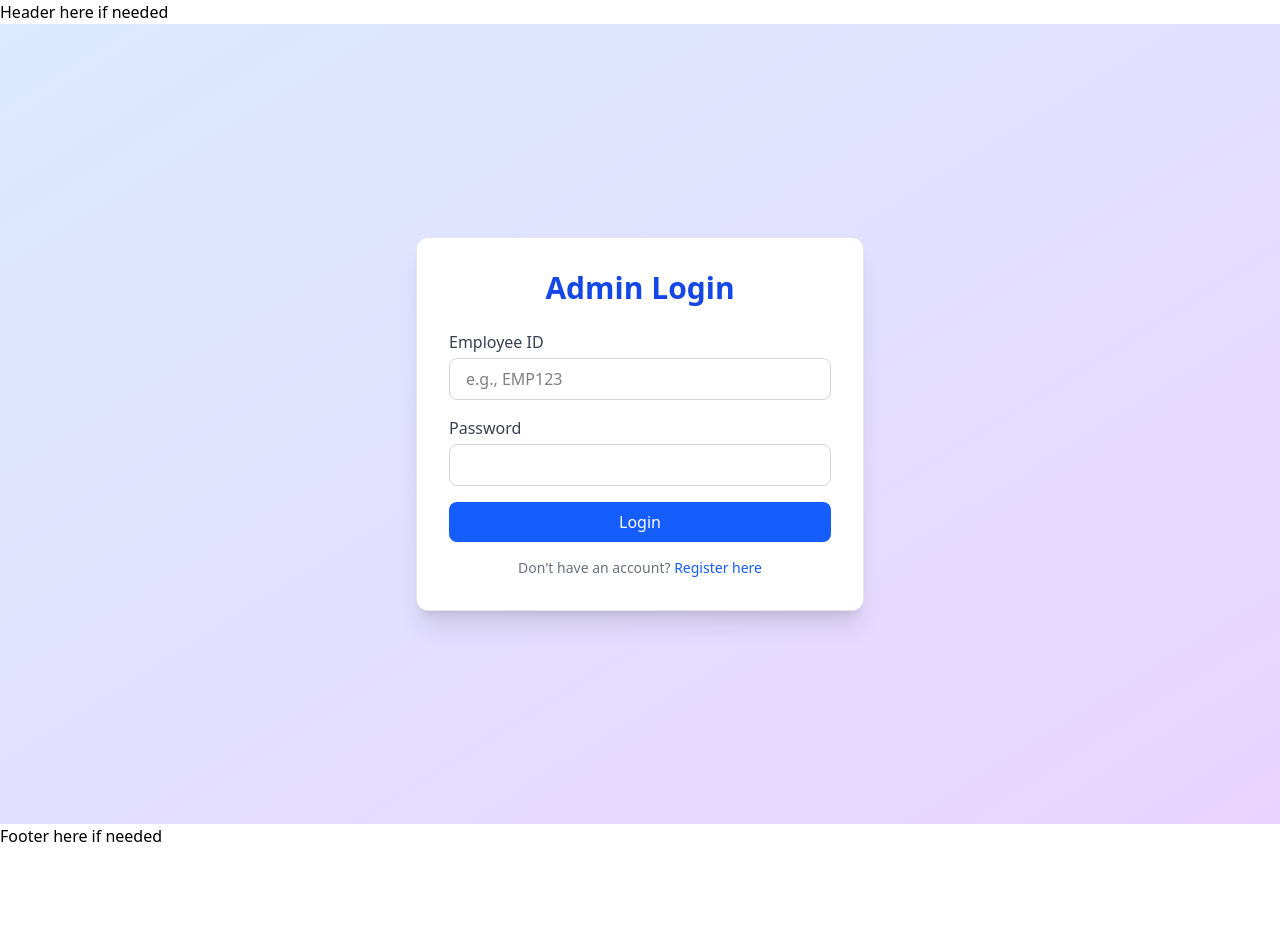
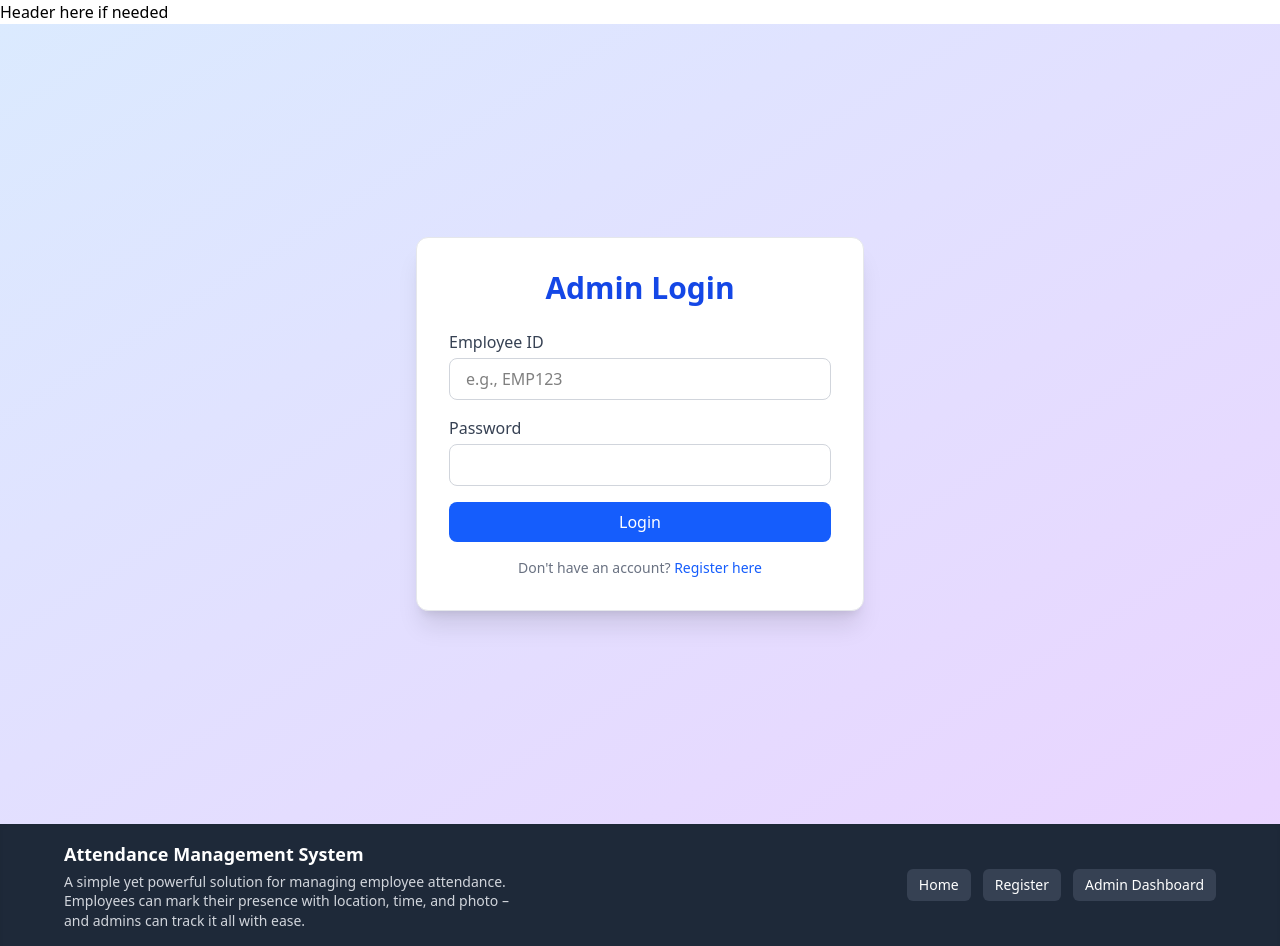
Before and after one commit to PathakShailendra/Attendence-System, a React (Vite) app in the folder Frontend/: page /login in a window 1280 px wide. Shown: the top 946 px of the page. Before the commit the page ends 848 px from the top, so only its background shows below. Built offline with nearby package versions, Linux system fonts and the light colour scheme.

Commit message:
footer added

```diff
--- a/Frontend/src/App.jsx
+++ b/Frontend/src/App.jsx
@@ -2,6 +2,7 @@ import React from 'react'
 import TestApi from './components/TestApi'
 import { Outlet } from 'react-router-dom';
 import toast, { Toaster } from "react-hot-toast";
+import Footer from './components/Footer';
 
 
 const App = () => {
@@ -9,7 +10,7 @@ const App = () => {
     <div>
       <h1>Header here if needed</h1>
       <Outlet />
-      <h1>Footer here if needed</h1>
+      <Footer />
       <Toaster />
     </div>
   )
--- /dev/null
+++ b/Frontend/src/components/Footer.jsx
@@ -0,0 +1,48 @@
+// src/components/Footer.jsx
+import React from "react";
+
+const Footer = () => {
+  return (
+    <footer className="bg-gray-800 text-white py-4 px-4 shadow-inner">
+      <div className="max-w-6xl mx-auto flex flex-col md:flex-row justify-between items-start md:items-center space-y-4 md:space-y-0">
+
+        {/* Project Description */}
+        <div className="max-w-md">
+          <h2 className="text-lg font-semibold mb-1 text-white">Attendance Management System</h2>
+          <p className="text-sm leading-snug text-gray-300">
+            A simple yet powerful solution for managing employee attendance. Employees can mark their presence with location, time, and photo – and admins can track it all with ease.
+          </p>
+        </div>
+
+        {/* Navigation Buttons */}
+        <div className="flex space-x-3">
+          <a
+            href="/"
+            className="px-3 py-1.5 bg-gray-700 hover:bg-gray-600 text-white rounded-md transition-all duration-200 text-sm font-medium"
+          >
+            Home
+          </a>
+          <a
+            href="/register"
+            className="px-3 py-1.5 bg-gray-700 hover:bg-gray-600 text-white rounded-md transition-all duration-200 text-sm font-medium"
+          >
+            Register
+          </a>
+          <a
+            href="/dashboard"
+            className="px-3 py-1.5 bg-gray-700 hover:bg-gray-600 text-white rounded-md transition-all duration-200 text-sm font-medium"
+          >
+            Admin Dashboard
+          </a>
+        </div>
+      </div>
+
+      {/* Footer Bottom */}
+      <div className="text-center text-xs text-gray-400 mt-4">
+        &copy; {new Date().getFullYear()} Attendance Management System. Built with 💙 using the MERN stack.
+      </div>
+    </footer>
+  );
+};
+
+export default Footer;
--- a/Frontend/src/pages/AdminLogin.jsx
+++ b/Frontend/src/pages/AdminLogin.jsx
@@ -104,7 +104,7 @@ const AdminLogin = () => {
           <p className="text-sm text-gray-500">
             Don't have an account?{" "}
             <Link
-              to={"/admin/register"}
+              to={"/register"}
               className="text-blue-600 hover:text-blue-700"
             >
               Register here
```
